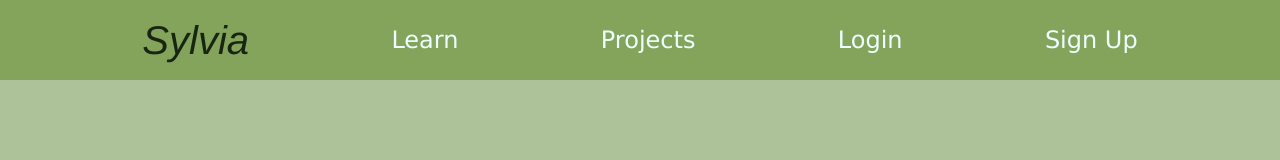
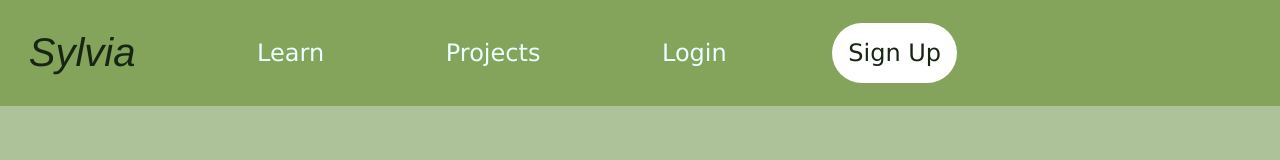
Before and after one commit to johnyssauro/Landscaping-Website, a plain HTML site: page index.html in a window 1280 px wide. Drawn offline with Linux system fonts and the light colour scheme.

Commit message:
Elements positioning

```diff
--- a/index.html
+++ b/index.html
@@ -12,7 +12,7 @@
 
         <div class="cont">
             <!-- <div id="logo" class="image"><a href="#"><img src="./leaf.png"></a></div> -->
-            <div id="logo" class="elementS"><a>Sylvia</a></div>
+            <div id="logo" class="elementS"><a href="#">Sylvia</a></div>
             <div id="learn" class="element"><a href="#">Learn</a></div>
             <div id="projects" class="element"><a href="#">Projects</a></div>
             <div id="login" class="element"><a href="#">Login</a></div>
--- a/style.css
+++ b/style.css
@@ -1,12 +1,16 @@
 body {
 
     background: #AEC29A;
+    height: 100vh;
+    width: 100%;
+    overflow: hidden;
 
 }
 
 header {
 
-    position: absolute;
+    position: fixed;
+    padding: 1%;
     top: 0%;
     left: 0%;
     height: 80px;
@@ -21,7 +25,7 @@ header a {
     text-decoration: none;
     font-family: 'Lucida Sans', 'Lucida Sans Regular', 'Lucida Grande', 'Lucida Sans Unicode', Geneva, Verdana, sans-serif;
     color: azure;
-
+    padding: 16px;
 
 }
 
@@ -31,8 +35,8 @@ header a {
     height: 100%;
     width: 100%;
     align-items: center;
-    justify-content: space-evenly;
-
+    justify-content: left;
+    gap: 7%;
 
 }
 
@@ -49,7 +53,25 @@ header a {
 
     font-family:'Franklin Gothic Medium', 'Arial Narrow', Arial, sans-serif;
     font-size: 2.5em;
-    font-style:oblique;
+    font-style: oblique;
     color: #172512;
 
 }
+
+header div .element a:hover{
+
+    border-radius: 30px;
+    background-color: #fff;
+    color: #172512;
+    transition: 0.6s;
+
+}
+
+header div #signup a{
+
+    border-radius: 30px;
+    background-color: #fff;
+    color: #172512;
+    font-weight: 500;
+
+}
```
